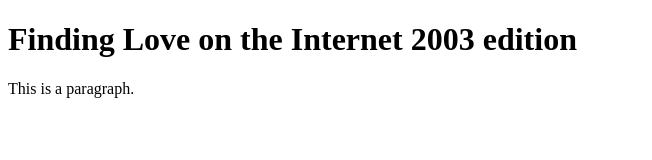
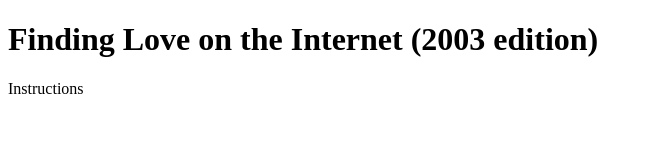
Before and after one commit to Jkemp007/matchmak3r, a plain HTML site: page index.html in a window 1280 px wide. Shown: the whole page, without its empty margins (0-652 px from the left). Drawn offline with Linux system fonts and the light colour scheme.

Commit message:
updated files

```diff
--- a/index.html
+++ b/index.html
@@ -5,8 +5,8 @@
 </head>
 <body>
 
-  <h1>Finding Love on the Internet 2003 edition</h1>
-  <p>This is a paragraph.</p>
+  <h1>Finding Love on the Internet (2003 edition)</h1>
+  <p>Instructions</p>
 
 </body>
 </html>
```
